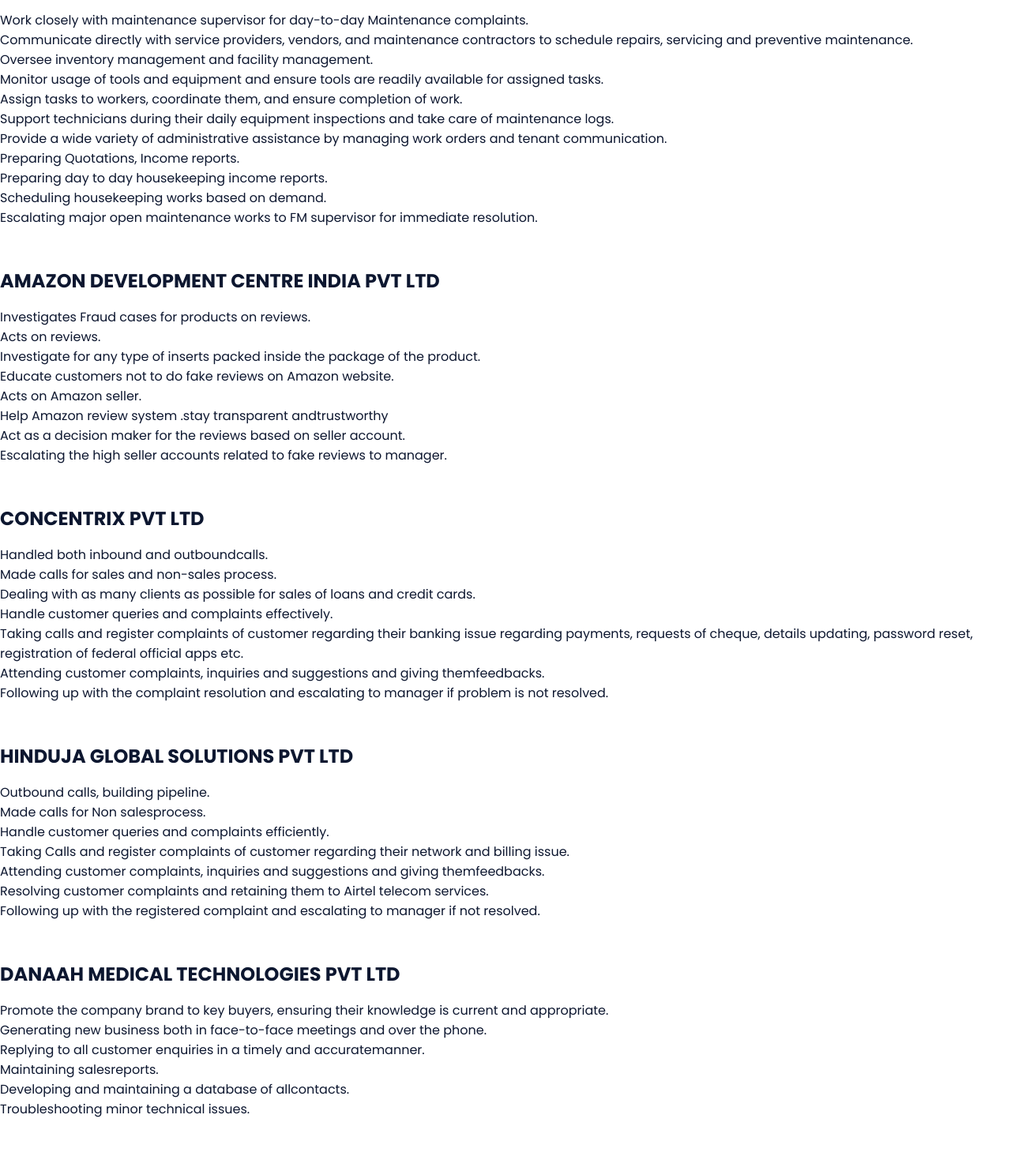
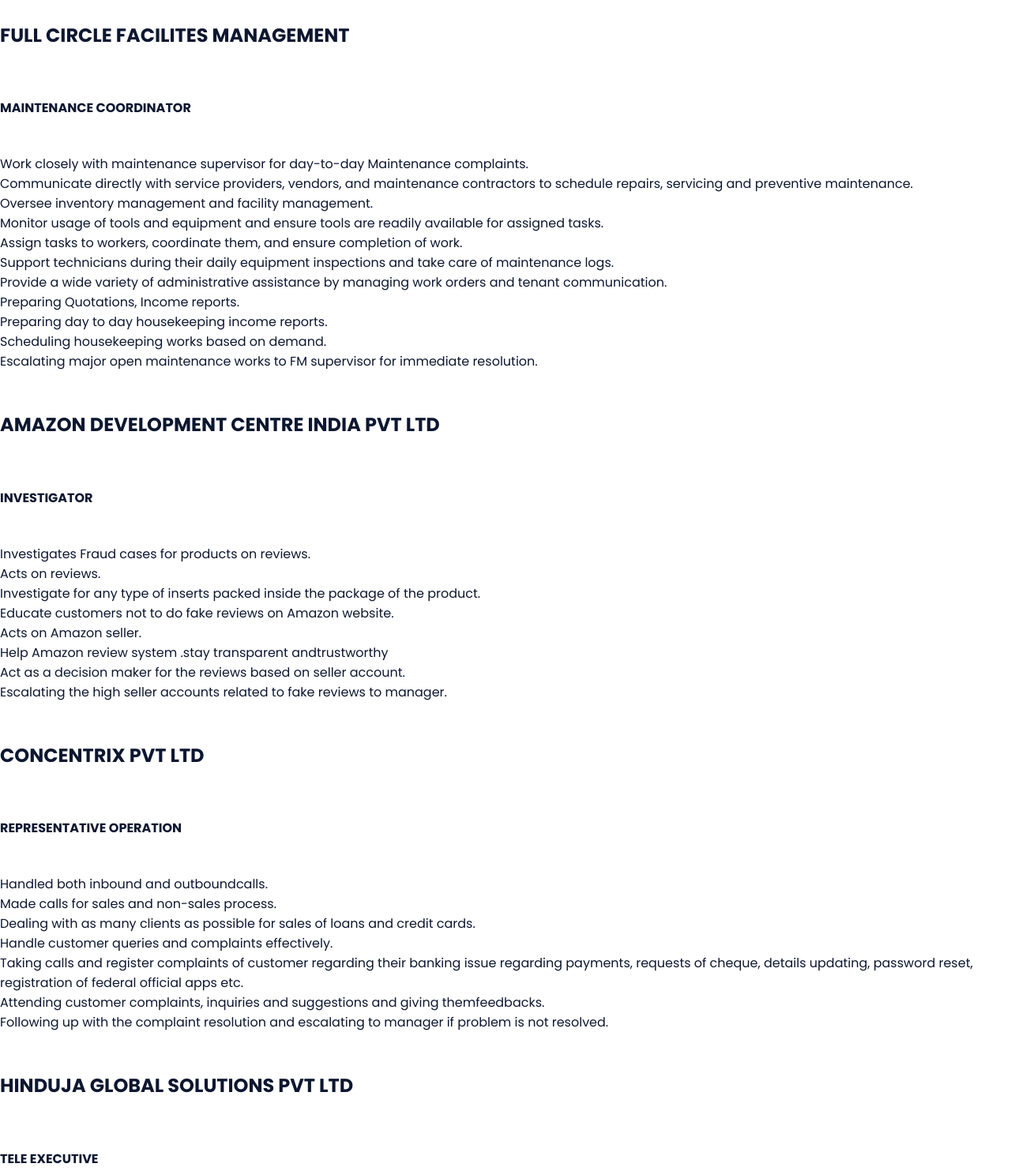
Before and after one commit to Fazilbaig218/Fazil-Baig-CV, a plain HTML site: page index.html in a window 1280 px wide. Shown: the part 4148-5631 px from the top of the page at 79% size. Drawn offline with nearby package versions, Linux system fonts and the light colour scheme.

Commit message:
Update index.html

```diff
--- a/index.html
+++ b/index.html
@@ -187,7 +187,7 @@ I focus on making high quality decisions.<br>
 
 
                         <h2 class="about__subtitle">AL ARSH FACILITES MANAGEMENT</h2> <br>
-		<h2> MAINTANANCE COORDINATOR.</h2> <br>
+		<h4> MAINTANANCE COORDINATOR.</h4> <br>
                         <p class="about__text">Work closely with maintenance supervisor for day-to-day Maintenance complaints.<br>
 Communicate directly with service providers, vendors, and maintenance contractors to schedule repairs, servicing andpreventive maintenance.<br>
 Oversee inventory management and facility management.<br>
@@ -204,7 +204,7 @@ Preparing Work Permit orders wherever required.<br>
 Arranging 3rd party Man power supply for additional works.<br>
 Currently managing 60+ industrial warehouses, Corporate Offices and Residential Buildings.<br>
 				<br>
-		<h2> PROCUREMENT AND PURCHASING OFFICER </h2><br>
+		<h4> PROCUREMENT AND PURCHASING OFFICER </h4><br>
 				 <p class="about__text">Source, negotiate and purchase materials from both local and overseas suppliers.<br>
  Update and maintain records of all orders, payment, and received stock.<br>
  Coordinate with operational purchasing needs such as planning, issuing and follow-up on purchase order
@@ -224,7 +224,8 @@ effectively and efficiently.<br>
 </p>
 <br>
 <br>
- <h2 class="about__subtitle">FULL CIRCLE FACILITES MANAGEMENT</h2>
+ <h2 class="about__subtitle">FULL CIRCLE FACILITES MANAGEMENT</h2><br>
+		<h4> MAINTENANCE COORDINATOR</h4> <br>
                         <p class="about__text"> Work closely with maintenance supervisor for day-to-day Maintenance complaints.<br>
 Communicate directly with service providers, vendors, and maintenance contractors to schedule repairs, servicing and preventive maintenance.<br>
 Oversee inventory management and facility management.<br>
@@ -239,7 +240,8 @@ Escalating major open maintenance works to FM supervisor for immediate resolutio
 </p>
 <br>
 <br>
- <h2 class="about__subtitle">AMAZON DEVELOPMENT CENTRE INDIA PVT LTD</h2>
+ <h2 class="about__subtitle">AMAZON DEVELOPMENT CENTRE INDIA PVT LTD</h2><br>
+		<h4> INVESTIGATOR </h4> <br>
                         <p class="about__text">Investigates Fraud cases for products on reviews.<br>
 Acts on reviews.<br>
 Investigate for any type of inserts packed inside the package of the product.<br>
@@ -253,7 +255,8 @@ Escalating the high seller accounts related to fake reviews to manager.<br>
 <br>
 <br>
 
- <h2 class="about__subtitle">CONCENTRIX PVT LTD</h2>
+ <h2 class="about__subtitle">CONCENTRIX PVT LTD</h2><br>
+		<h4>REPRESENTATIVE OPERATION </h4><br>
                         <p class="about__text">Handled both inbound and outboundcalls.<br>
 Made calls for sales and non-sales process.<br>
 Dealing with as many clients as possible for sales of loans and credit cards.<br>
@@ -265,7 +268,8 @@ Following up with the complaint resolution and escalating to manager if problem
 </p>
 <br>
 <br>
- <h2 class="about__subtitle">HINDUJA GLOBAL SOLUTIONS PVT LTD</h2>
+ <h2 class="about__subtitle">HINDUJA GLOBAL SOLUTIONS PVT LTD</h2><br>
+		<h4>TELE EXECUTIVE </h4><br>
                         <p class="about__text">Outbound calls, building pipeline.<br>
 Made calls for Non salesprocess.<br>
 Handle customer queries and complaints efficiently.<br>
@@ -276,7 +280,8 @@ Following up with the registered complaint and escalating to manager if not reso
 </p>
     <br>
 <br>
- <h2 class="about__subtitle">DANAAH MEDICAL TECHNOLOGIES PVT LTD</h2>
+ <h2 class="about__subtitle">DANAAH MEDICAL TECHNOLOGIES PVT LTD</h2><br>
+		<h4>SALES AND MARKETING EXECUTIVE</h4><br>
                         <p class="about__text">Promote the company brand to key buyers, ensuring their knowledge is current and appropriate.<br>
 Generating new business both in face-to-face meetings and over the phone.<br>
 Replying to all customer enquiries in a timely and accuratemanner.<br>
```
